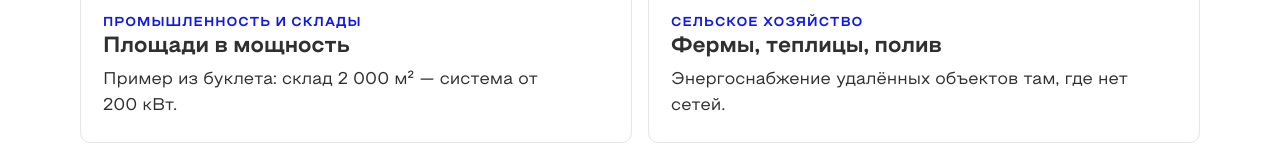
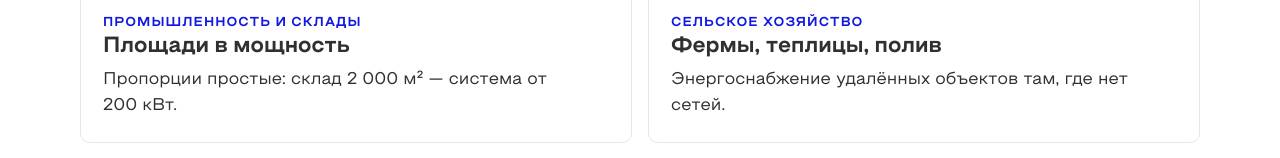
Before and after one commit to lesexpert1/karasov-landings, a plain HTML site: page solnechnye-kryshi/landing1/index.html in a window 1280 px wide. Shown: the part 4741-4899 px from the top of the page. Drawn offline with Linux system fonts and the light colour scheme.

Commit message:
Заменить «Пример из буклета» на «Пропорции простые».

```diff
--- a/solnechnye-kryshi/landing1/index.html
+++ b/solnechnye-kryshi/landing1/index.html
@@ -537,7 +537,7 @@ footer .policy{display:block; margin-top:8px}
         <div class="shot org" role="img" aria-label="Производственные корпуса"></div>
         <div class="k" style="margin-top:16px">Промышленность и склады</div>
         <h3>Площади в мощность</h3>
-        <p>Пример из буклета: склад 2&nbsp;000&nbsp;м² — система от 200&nbsp;кВт.</p>
+        <p>Пропорции простые: склад 2&nbsp;000&nbsp;м² — система от 200&nbsp;кВт.</p>
       </article>
       <article class="card">
         <div class="shot agro" role="img" aria-label="Теплица с солнечными панелями на крыше"></div>
```
